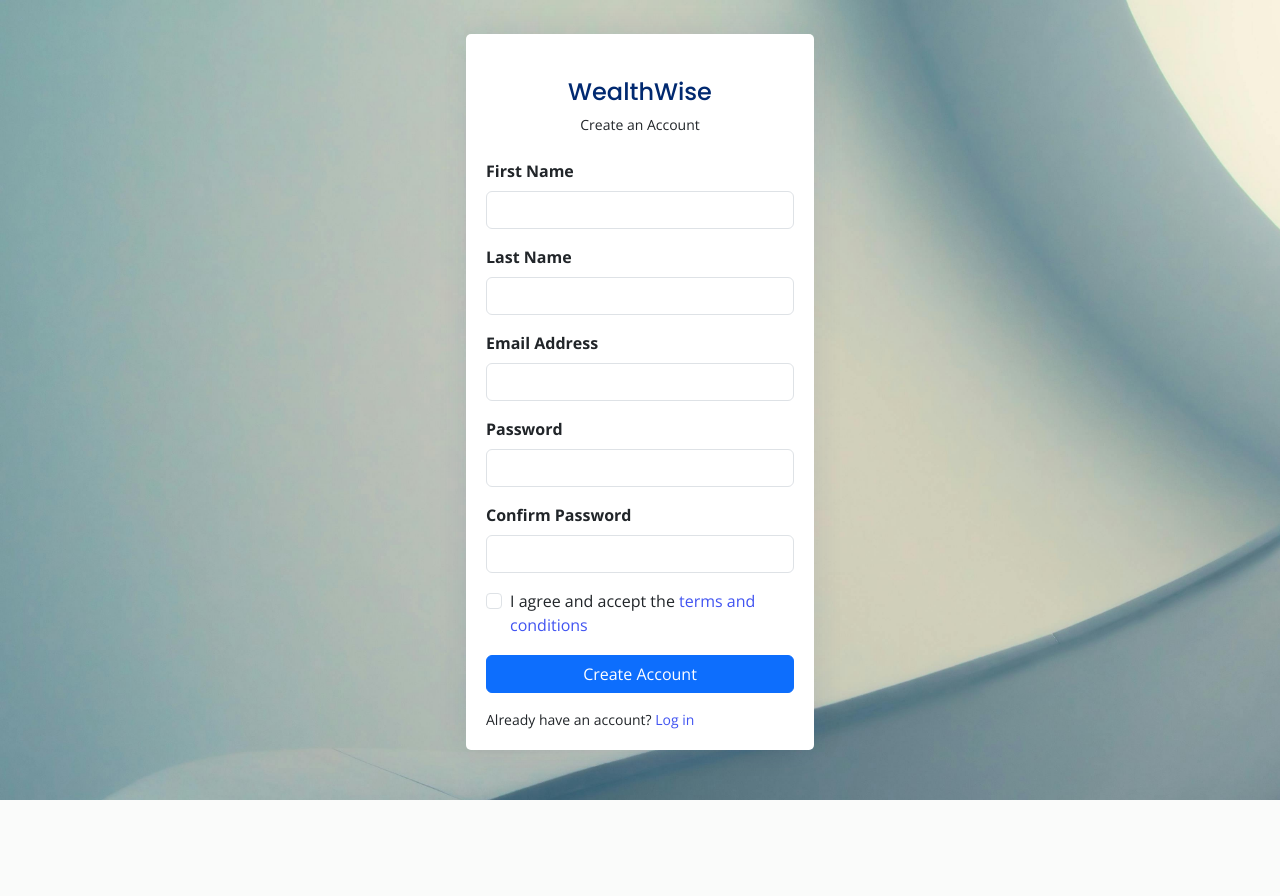
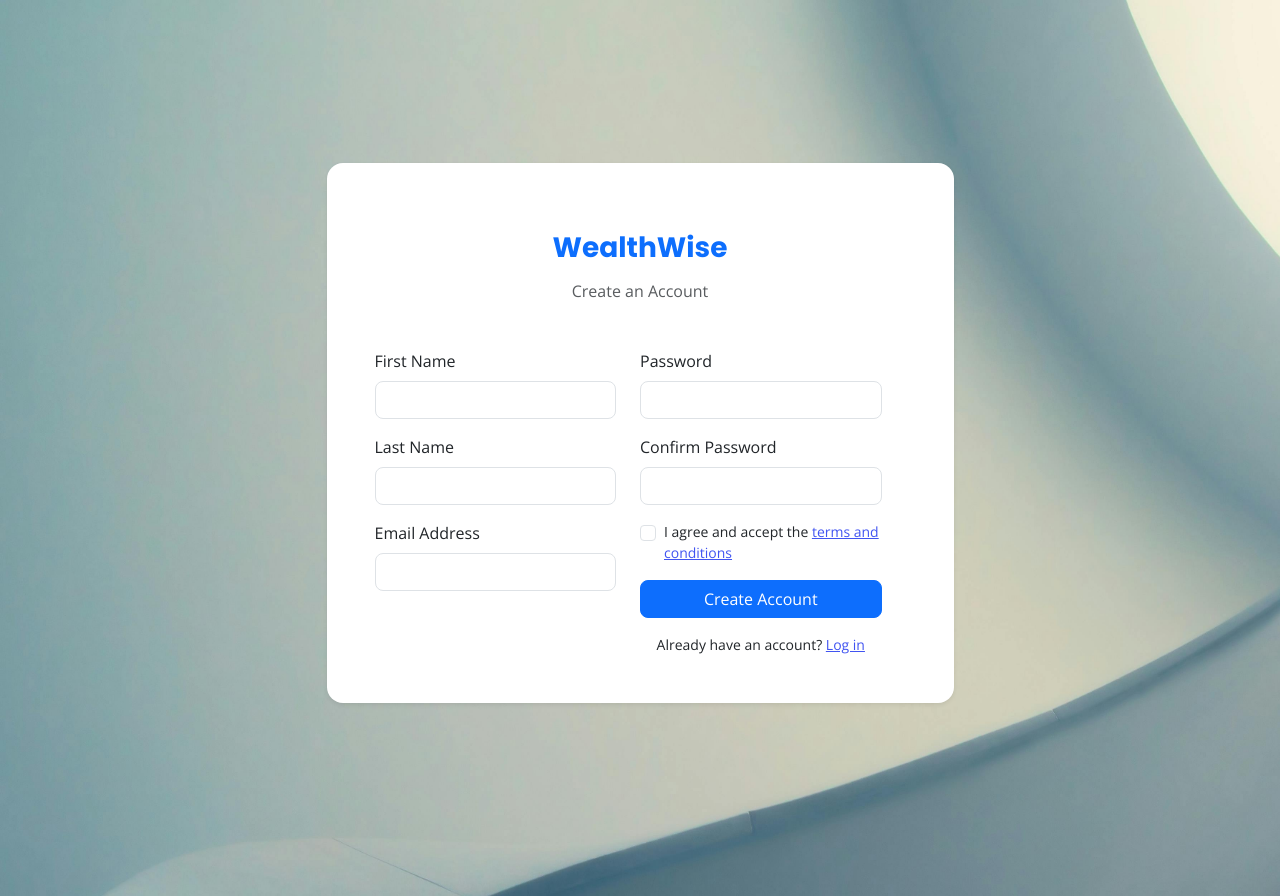
Before and after one commit to FrancisPadero-GitHub/WealthWise, a PHP site: page /registration.php in a window 1280 px wide. Before the commit the page ends 800 px from the top, so only its background shows below. Run offline with PHP 8.4, Linux system fonts and the light colour scheme; some libraries are stand-ins or nearby versions.

Commit message:
Tester generated Redesigned Login & Register

```diff
--- a/view/index.php
+++ b/view/index.php
@@ -92,7 +92,7 @@
         toast: true,
         position: "top-end",
         showConfirmButton: false,
-        timer: 2000,
+        timer: 1500,
         timerProgressBar: true,
         didOpen: (toast) => {
           toast.onmouseenter = Swal.stopTimer;
--- a/view/registration.php
+++ b/view/registration.php
@@ -42,65 +42,66 @@
 
 <body class="w-container">
   <main>
-    <div class="container ">
-      <section class="section register min-vh-100 d-flex flex-column align-items-center justify-content-center py-4">
+    <div class="container py-5">
+      <section class="section register min-vh-100 d-flex flex-column align-items-center justify-content-center">
         <div class="container">
           <div class="row justify-content-center">
-            <div class="col-lg-4 col-md-6 d-flex flex-column align-items-center justify-content-center">
-
-              <div class="card mb-3">
-                <div class="card-body">
-
-                  <div class="pt-4 pb-2">
-                    <h5 class="card-title text-center pb-0 fs-4">WealthWise</h5>
-                    <p class="text-center small">Create an Account</p>
+            <div class="col-lg-7 col-md-10 col-sm-12">
+              <div class="card shadow-sm border-0 rounded-4">
+                <div class="card-body p-5">
+                  <div class="text-center" style="margin-bottom: 70px;">
+                    <h5 class="card-title fs-3 fw-bold text-primary mb-0">WealthWise</h5>
+                    <p class="text-muted">Create an Account</p>
                   </div>
 
-                  <form class="row g-3 needs-validation" action="../controller/registerProcess.php" method="POST" novalidate>
-                    <div class="col-12">
-                      <label for="firstName" class="form-label">First Name</label>
-                      <input type="text" name="firstname" class="form-control" id="firstName" required>
-                      <div class="invalid-feedback">Please, enter your first name!</div>
-                    </div>
 
-                    <div class="col-12">
-                      <label for="lastName" class="form-label">Last Name</label>
-                      <input type="text" name="lastname" class="form-control" id="lastName" required>
-                      <div class="invalid-feedback">Please, enter your last name!</div>
-                    </div>
+                  <form class="row g-4 needs-validation" action="../controller/registerProcess.php" method="POST" novalidate>
+                    <div class="row">
+                      <!-- Column 1 -->
+                      <div class="col-md-6">
+                        <div class="mb-3">
+                          <label for="firstName" class="form-label fw-medium">First Name</label>
+                          <input type="text" name="firstname" class="form-control rounded-3" id="firstName" required>
+                          <div class="invalid-feedback">Please enter your first name!</div>
+                        </div>
+                        <div class="mb-3">
+                          <label for="lastName" class="form-label fw-medium">Last Name</label>
+                          <input type="text" name="lastname" class="form-control rounded-3" id="lastName" required>
+                          <div class="invalid-feedback">Please enter your last name!</div>
+                        </div>
+                        <div class="mb-3">
+                          <label for="yourEmail" class="form-label fw-medium">Email Address</label>
+                          <input type="email" name="email" class="form-control rounded-3" id="yourEmail" required>
+                          <div class="invalid-feedback">Please enter a valid email address!</div>
+                        </div>
+                      </div>
 
-
-                    <div class="col-12">
-                      <label for="yourEmail" class="form-label">Email Address</label>
-                      <input type="email" name="email" class="form-control" id="yourEmail" required>
-                      <div class="invalid-feedback">Please enter a valid Email adddress!</div>
-                    </div>
-
-                    <div class="col-12">
-                      <label for="yourPassword" class="form-label">Password</label>
-                      <input type="password" name="password" class="form-control" id="yourPassword" required>
-                      <div class="invalid-feedback">Please enter your password!</div>
-                    </div>
-
-                    <div class="col-12">
-                      <label for="confirmPassword" class="form-label">Confirm Password</label>
-                      <input type="password" name="cpassword" class="form-control" id="confirmPassword" required>
-                      <div class="invalid-feedback">Please cofirm your password!</div>
-                    </div>
-
-                    <div class="col-12">
-                      <div class="form-check">
-                        <input class="form-check-input" name="terms" type="checkbox" value="" id="acceptTerms" required>
-                        <label class="form-check-label" for="acceptTerms">I agree and accept the <a href="#">terms and conditions</a></label>
-                        <div class="invalid-feedback">You must agree before submitting.</div>
+                      <!-- Column 2 -->
+                      <div class="col-md-6">
+                        <div class="mb-3">
+                          <label for="yourPassword" class="form-label fw-medium">Password</label>
+                          <input type="password" name="password" class="form-control rounded-3" id="yourPassword" required>
+                          <div class="invalid-feedback">Please enter your password!</div>
+                        </div>
+                        <div class="mb-3">
+                          <label for="confirmPassword" class="form-label fw-medium">Confirm Password</label>
+                          <input type="password" name="cpassword" class="form-control rounded-3" id="confirmPassword" required>
+                          <div class="invalid-feedback">Please confirm your password!</div>
+                        </div>
+                        <div class="form-check mb-3">
+                          <input class="form-check-input" name="terms" type="checkbox" value="" id="acceptTerms" required>
+                          <label class="form-check-label" for="acceptTerms" style="font-size: 14px;">
+                            I agree and accept the <a href="#" class="text-decoration-underline">terms and conditions</a>
+                          </label>
+                          <div class="invalid-feedback">You must agree before submitting.</div>
+                        </div>
+                        <button class="btn btn-primary w-100 mb-3 rounded-3 fw-medium" type="submit" name="register">
+                          Create Account
+                        </button>
+                        <p class="small text-center mb-0" style="font-size: 14px;">
+                          Already have an account? <a href="login.php" class="text-decoration-underline">Log in</a>
+                        </p>
                       </div>
-                    </div>
-
-                    <div class="col-12">
-                      <button class="btn btn-primary w-100" type="submit" name="register">Create Account</button>
-                    </div>
-                    <div class="col-12">
-                      <p class="small mb-0">Already have an account? <a href="login.php">Log in</a></p>
                     </div>
                   </form>
 
@@ -111,7 +112,8 @@
         </div>
       </section>
     </div>
-  </main><!-- End #main -->
+  </main>
+
 
   <a href="#" class="back-to-top d-flex align-items-center justify-content-center"><i class="bi bi-arrow-up-short"></i></a>
 
@@ -139,7 +141,7 @@
         toast: true,
         position: "top-end",
         showConfirmButton: false,
-        timer: 2000,
+        timer: 1500,
         timerProgressBar: true,
         didOpen: (toast) => {
           toast.onmouseenter = Swal.stopTimer;
```
Also changed, not shown: controller/getData.php (+10 -3 lines), controller/test.php (+63 -35 lines), controller/updateTaskStatus.php (added, +33 -0 lines), view/login.php (+47 -39 lines), view/pages/dashboard.php (+69 -9 lines).
